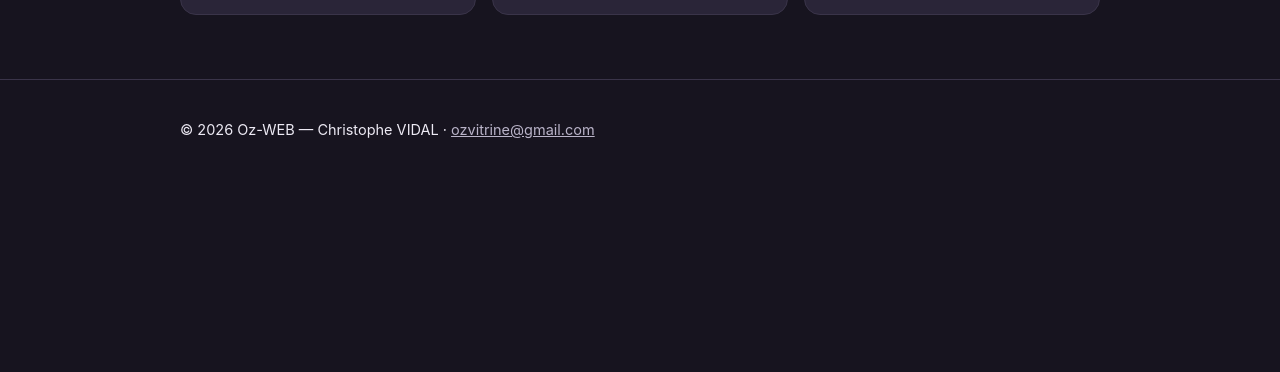
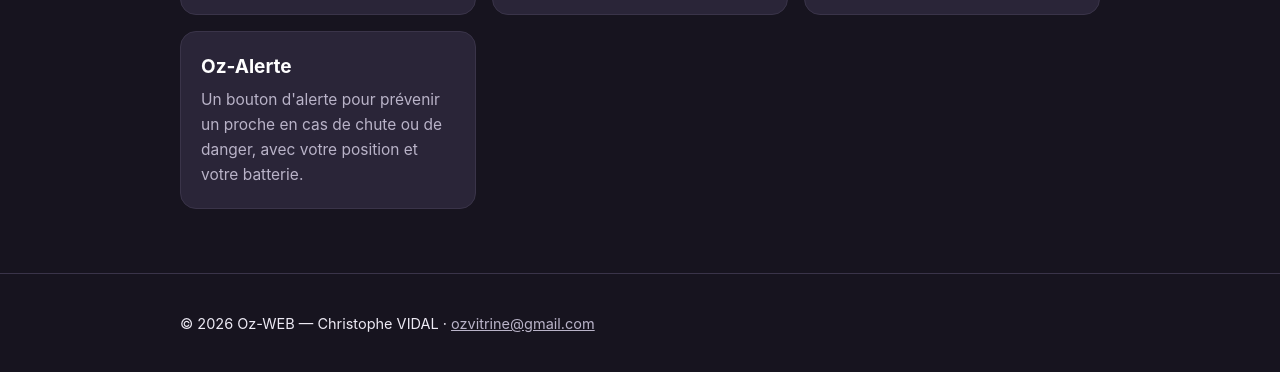
Before and after one commit to ozvitrine/oz_podcast, a plain HTML site: page index.html in a window 1280 px wide. Shown: the part 338-710 px from the top of the page. Drawn offline with Linux system fonts and the light colour scheme.

Commit message:
Add files via upload

```diff
--- a/index.html
+++ b/index.html
@@ -4,7 +4,7 @@
   <meta charset="utf-8">
   <meta name="viewport" content="width=device-width, initial-scale=1">
   <title>Oz-WEB — applications de Christophe VIDAL</title>
-  <meta name="description" content="Les applications Android d'Oz-WEB : Oz Podcast, Oz Carte2Visite, Oz Filigrane.">
+  <meta name="description" content="Les applications Android d'Oz-WEB : Oz Podcast, Oz Carte2Visite, Oz Filigrane, Oz-Alerte.">
   <link rel="icon" type="image/png" href="favicon.png">
   <link rel="stylesheet" href="style.css">
 </head>
@@ -31,6 +31,10 @@
           <h3>Oz Filigrane</h3>
           <p>Filigranez vos documents avant de les envoyer, pour qu'ils ne servent qu'à l'usage prévu.</p>
         </a>
+        <a class="carte" href="Oz-Alerte/" style="text-decoration: none">
+          <h3>Oz-Alerte</h3>
+          <p>Un bouton d'alerte pour prévenir un proche en cas de chute ou de danger, avec votre position et votre batterie.</p>
+        </a>
       </div>
     </div>
   </main>
```
